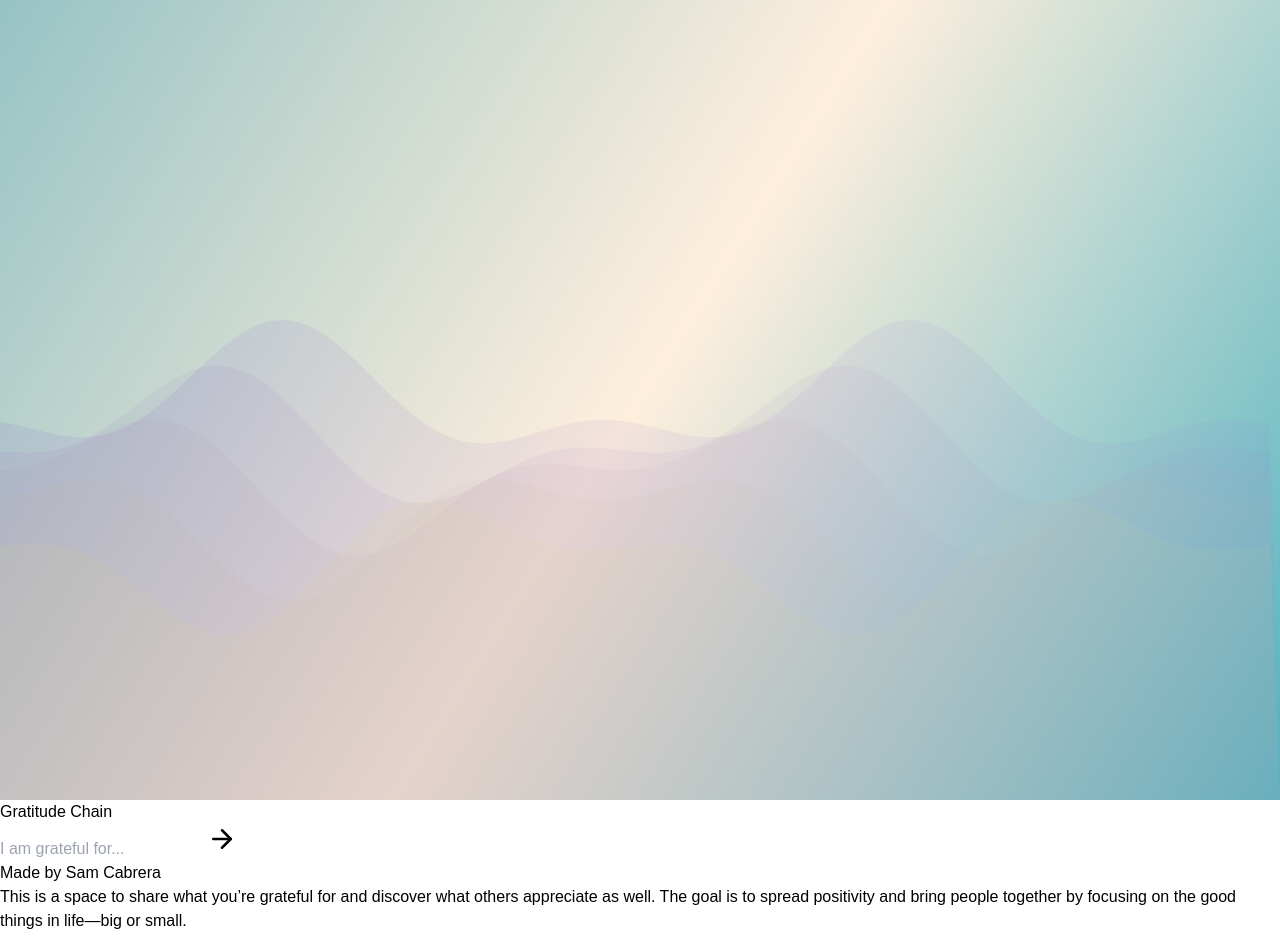
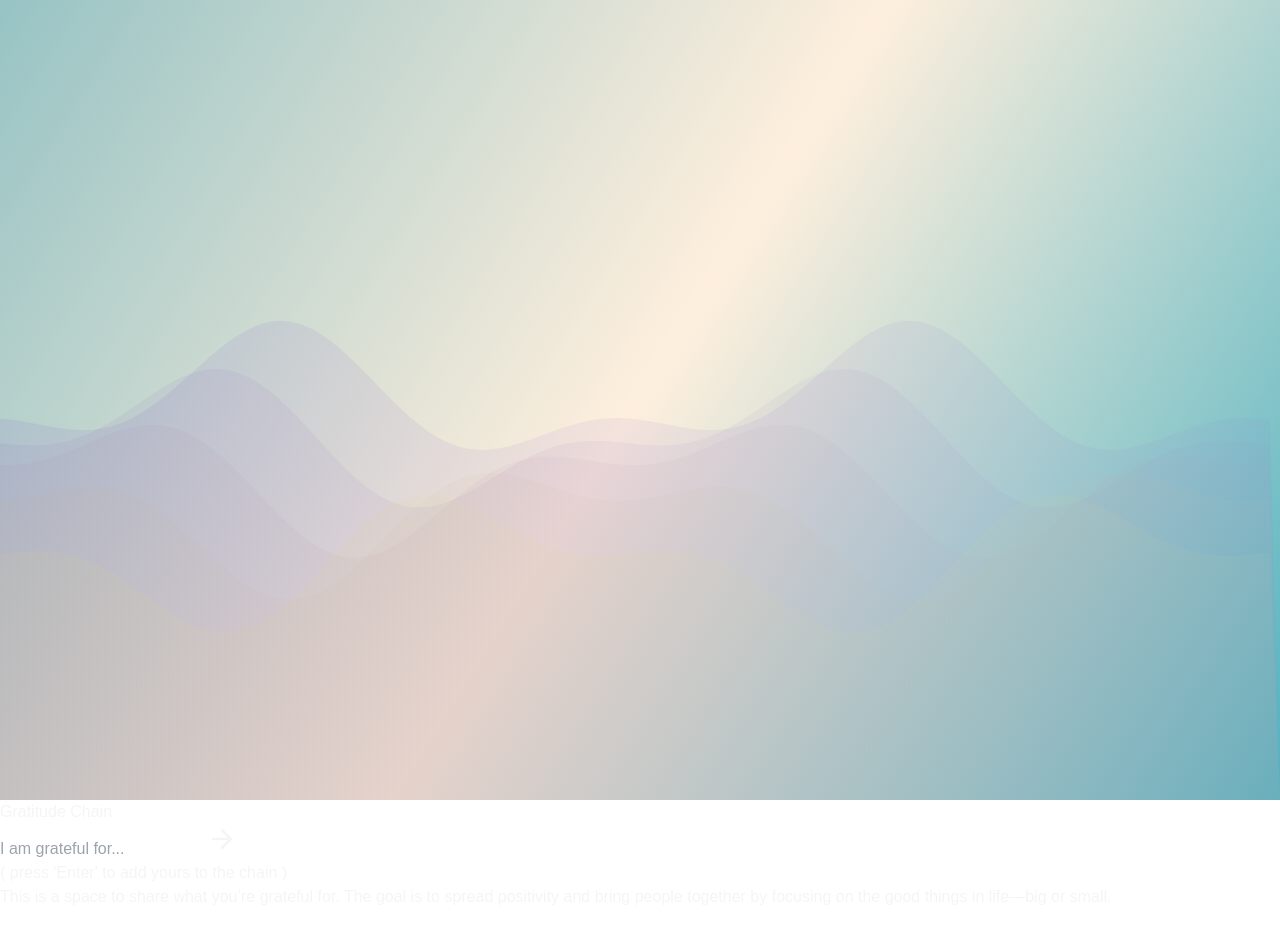
Before and after one commit to samanthacabrera/gratitude-app-v2, a React (Vite) app in the folder client/: page / in a window 1280 px wide. Shown: the top 952 px of the page. Built offline with nearby package versions, Linux system fonts and the light colour scheme; a web font is replaced by a local one.

Commit message:
add total ring count, add instructions on how to use

```diff
--- /dev/null
+++ b/client/src/About.jsx
@@ -0,0 +1,13 @@
+import React from "react";
+
+const About = () => {
+  return (
+    <div className="w-full h-fit flex text-white text-4xl mt-4 translate-x-1/2">
+      <p className="text-[clamp(3vw, 5vw, 6rem)] whitespace-nowrap bg-black/5 p-2 rounded">
+        This is a space to share what you’re grateful for. The goal is to spread positivity and bring people together by focusing on the good things in life—big or small.
+      </p>
+    </div>
+  );
+};
+
+export default About;
--- a/client/src/App.css
+++ b/client/src/App.css
@@ -8,4 +8,5 @@ body {
   padding: 0;
   margin: 0;
   font-family: "Gamja Flower", sans-serif;
+  color: whitesmoke;
 }
--- a/client/src/App.jsx
+++ b/client/src/App.jsx
@@ -1,7 +1,8 @@
 import React, { useEffect, useRef, useState } from 'react';
 import PaperChain from './PaperChain';
 import Input from './Input';
-import HowTo from './HowTo';
+import About from './About';
+
 
 const App = () => {
   const canvasRef = useRef(null);
@@ -77,7 +78,7 @@ const App = () => {
     <div className="flex relative">
       <canvas
         ref={canvasRef}
-        className="absolute top-0 left-0 min-w-[300vw] w-full h-full -z-10"
+        className="absolute top-0 left-0 min-w-[400vw] w-full h-full -z-10"
       />
       <div className="flex flex-col h-screen w-[70vw]">
         <h1 className="text-[15rem] text-white mx-4 mb-4 leading-tight">Gratitude Chain</h1>
@@ -86,14 +87,17 @@ const App = () => {
           setNewText={setNewText}
           addChain={addChain}
         />
-        <footer className="absolute bottom-4 left-8 text-2xl text-white hover:underline">Made by <a href="https://github.com/samanthacabrera" target="_blank">Sam Cabrera</a></footer>
       </div>
-      <HowTo/>
-      {/* <PaperChain
+      <About/>
+      <PaperChain
         chains={chains}
         selectedIndex={selectedIndex}
         setSelectedIndex={setSelectedIndex}
-      /> */}
+      />
+      <footer className="absolute bottom-4 left-8 text-2xl text-white hover:underline">Made by <a href="https://github.com/samanthacabrera" target="_blank">Sam Cabrera</a></footer>
+      <div className="fixed bottom-4 right-8 text-2xl text-white">
+        Total Rings: {chains.length}
+      </div>
     </div>
   );
 };
--- a/client/src/HowTo.jsx
+++ /dev/null
@@ -1,13 +0,0 @@
-import React from "react";
-
-const HowTo = () => {
-  return (
-    <div className="w-full h-fit flex text-white text-2xl mt-4 translate-x-1/2">
-      <p className="text-[clamp(3vw, 5vw, 6rem)] whitespace-nowrap bg-black/5 p-2 rounded">
-        This is a space to share what you’re grateful for and discover what others appreciate as well. The goal is to spread positivity and bring people together by focusing on the good things in life—big or small.
-      </p>
-    </div>
-  );
-};
-
-export default HowTo;
--- a/client/src/Input.jsx
+++ b/client/src/Input.jsx
@@ -7,21 +7,24 @@ const Input = ({ newText, setNewText, addChain }) => {
   };
 
   return (
-    <div className="w-full max-w-2xl flex gap-2 px-4 ml-4 items-center justify-center">
+    <div>
+    <div className="w-full max-w-xl flex gap-2 px-4 ml-4 items-center justify-center">
       <input
         value={newText}
         onChange={(e) => setNewText(e.target.value)}
         onKeyDown={handleKeyDown}
         placeholder="I am grateful for..."
-        className="flex-1 py-4 px-6 text-2xl font-bold placeholder-white text-white bg-transparent border-b-4 border-white outline-none focus:border-white"
+        className="flex-1 py-4 px-2 text-2xl font-bold placeholder-white text-white bg-transparent border-b-4 border-white outline-none focus:border-white"
       />
       <button
         onClick={addChain}
         disabled={!newText.trim()}
-        className="p-4 bg-transparent text-white hover:translate-x-1 transform transition-all duration-200"
+        className="text-white hover:translate-x-1 transform transition-all duration-200"
       >
         <ArrowRight size={30} />
       </button>
+    </div>
+    <p className="ml-8 mt-2 text-xl">( press 'Enter' to add yours to the chain )</p>
     </div>
   );
 };
--- a/client/src/PaperChain.jsx
+++ b/client/src/PaperChain.jsx
@@ -34,12 +34,6 @@ const PaperChain = ({ chains, selectedIndex, setSelectedIndex }) => {
   ];
 
   const ringsToRender = chains.length > 0 ? chains : [
-    { text: 'First Gratitude', id: 1 },
-    { text: 'Second Gratitude', id: 2 },
-    { text: 'Third Gratitude', id: 3 },
-    { text: 'Fourth Gratitude', id: 4 },
-    { text: 'Fifth Gratitude', id: 5 },
-    { text: 'Sixth Gratitude', id: 6 },
   ];
 
   const canvasWidth = Math.max(100, ringsToRender.length * 500);
@@ -78,7 +72,7 @@ const PaperChain = ({ chains, selectedIndex, setSelectedIndex }) => {
             const position = [index * spacing - centerOffset, 0, 0];
 
             const rotation = index % 2 === 0
-              ? [0, 0, 0]
+              ? [ 0,  0,  Math.PI / 2]
               : [Math.PI / 3, 0, 0];
 
             return (
```
